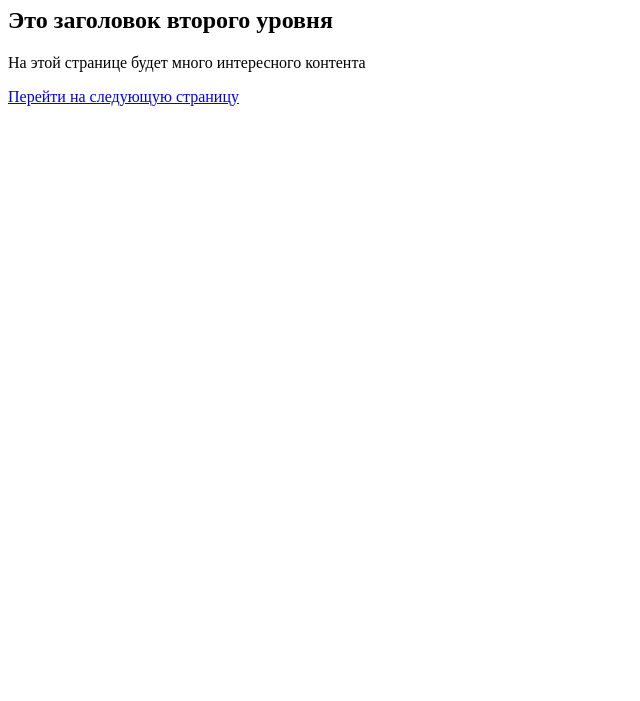
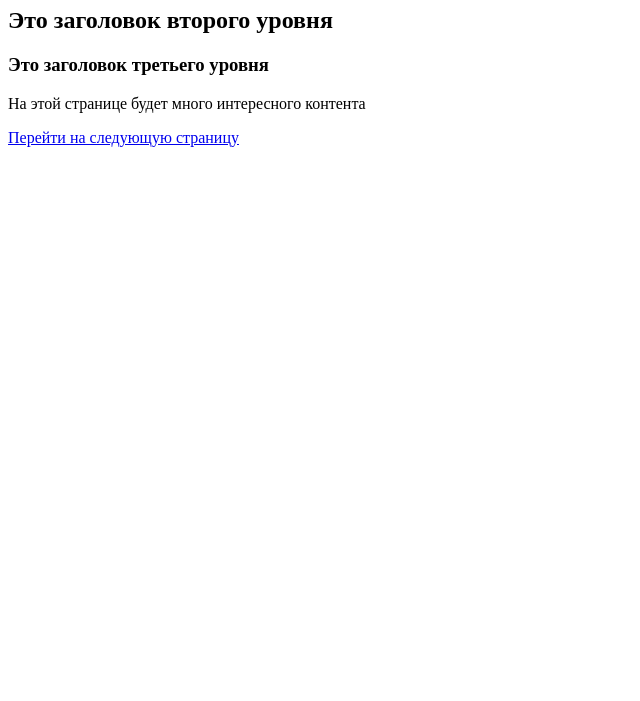
Before and after one commit to VilenaMel/git-htmlacademy, a plain HTML site: page index.html in a window 1280 px wide. Shown: the part 99-800 px from the top of the page, without its empty margins (0-640 px from the left). Drawn offline with Linux system fonts and the light colour scheme.

Commit message:
feat: h3 title added

```diff
--- a/index.html
+++ b/index.html
@@ -11,6 +11,9 @@
     <h2>
         Это заголовок второго уровня
     </h2>
+    <h3>
+        Это заголовок третьего уровня
+    </h3>
     <p class="description">На этой странице будет много интересного контента
     </p>
     <a href="pages/about.html">
```
